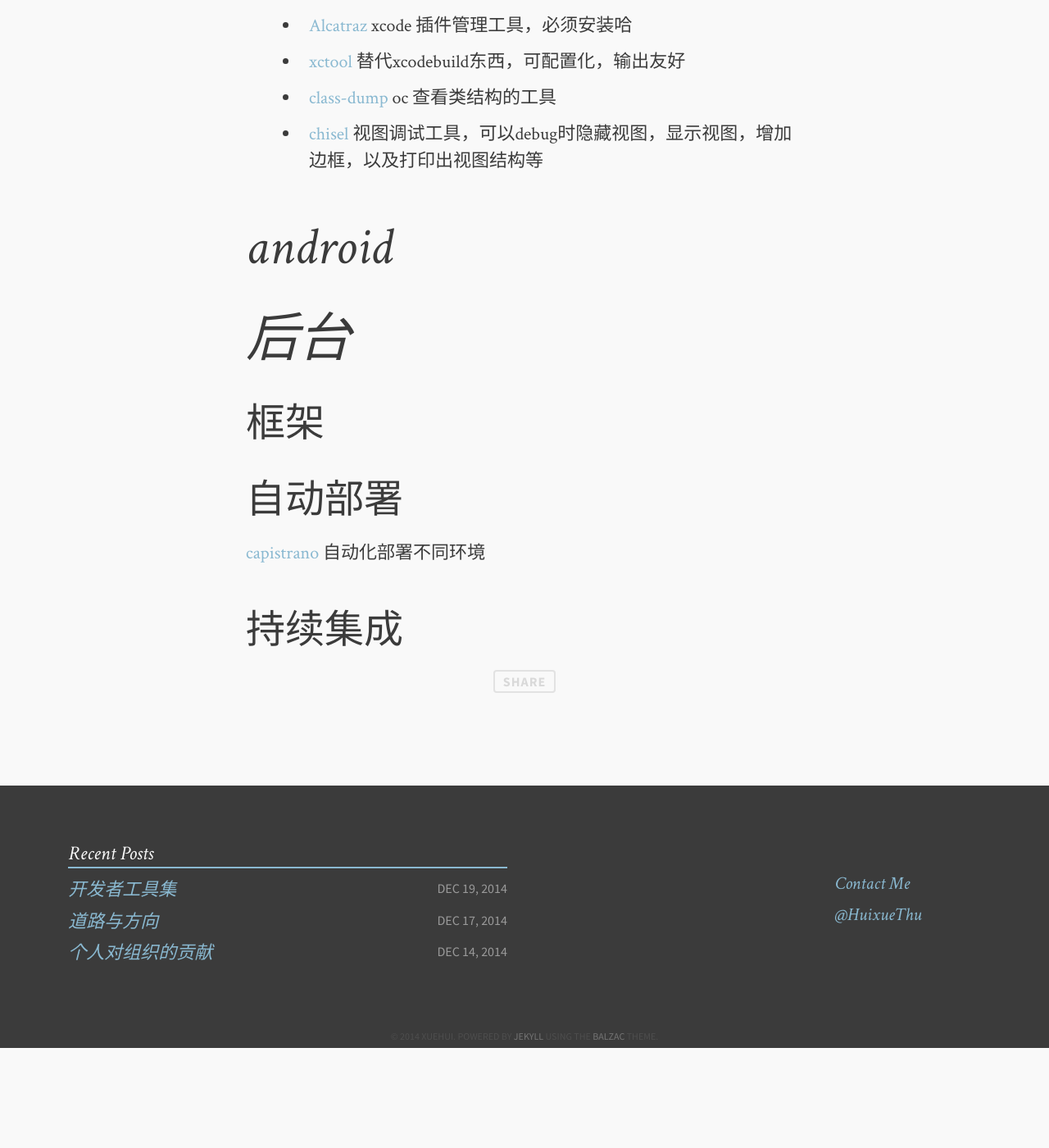
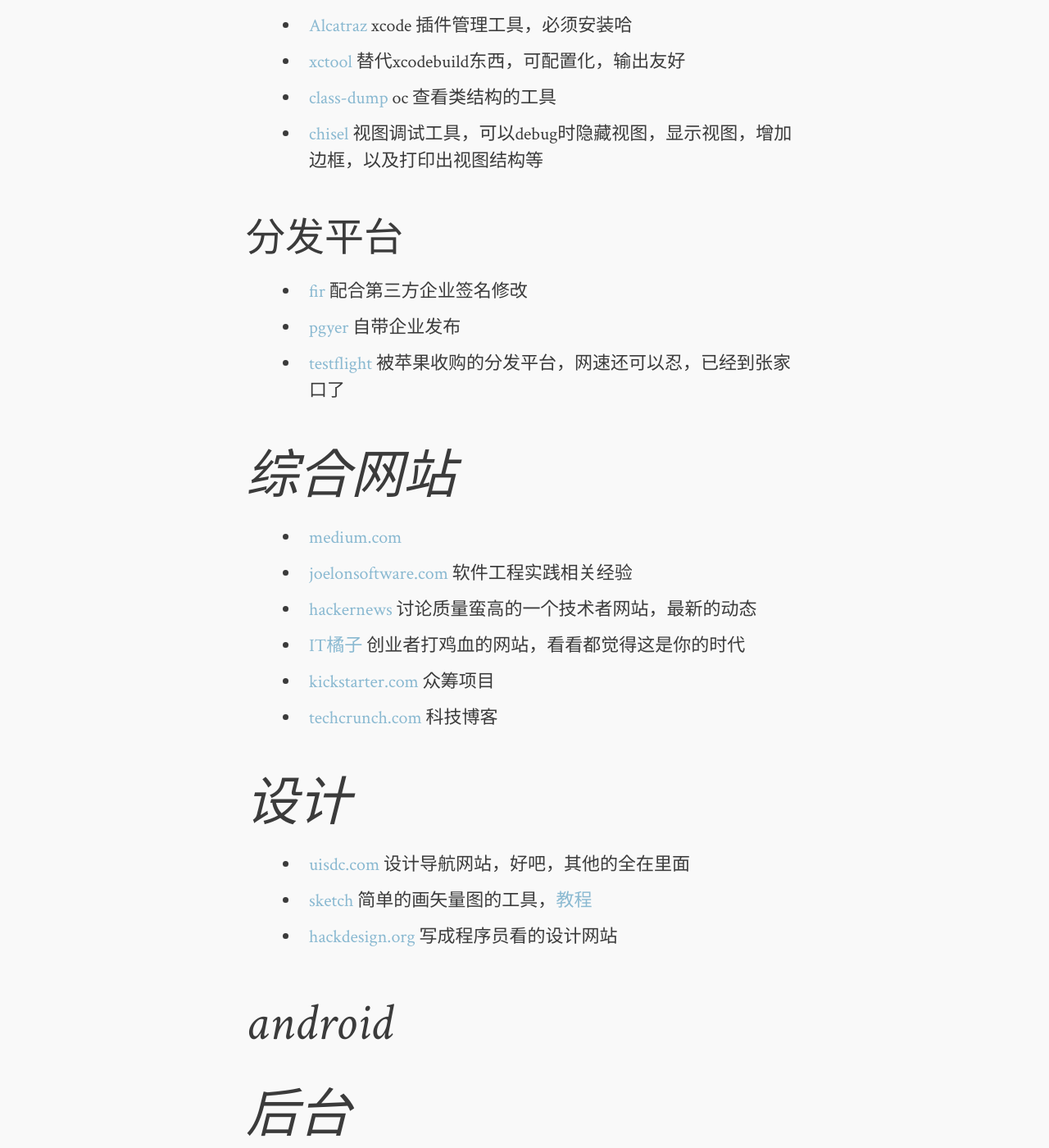
Before and after one commit to landfound/todaylover.github.io, a Jekyll site: the page built from _posts/2014-12-19-developer-tools.md, in a window 1280 px wide and 1400 px high, scrolled down 3824 px. Shown: the whole window at 82% size. Built offline with Jekyll 4.4.1, drawn with Linux system fonts in a browser that asks for light colours; Markdown is read by kramdown in place of the engine named in the settings; comment, search, counter and statistics services are not loaded; before the commit the page ends 5102 px from its top, so only the background shows below that.

Commit message:
usual web site

```diff
--- a/_posts/2014-12-19-developer-tools.md
+++ b/_posts/2014-12-19-developer-tools.md
@@ -56,6 +56,29 @@ category: articles
 * [class-dump](https://github.com/nygard/class-dump) oc 查看类结构的工具
 * [chisel](https://github.com/facebook/chisel) 视图调试工具，可以debug时隐藏视图，显示视图，增加边框，以及打印出视图结构等
 
+## 分发平台
+
+* [fir](http://fir.im)  配合第三方企业签名修改
+* [pgyer](http://pgyer.com) 自带企业发布
+* [testflight](http://testflightapp.com) 被苹果收购的分发平台，网速还可以忍，已经到张家口了
+
+
+
+# 综合网站
+
+* [medium.com](https://medium.com/)
+* [joelonsoftware.com](http://www.joelonsoftware.com/) 软件工程实践相关经验
+* [hackernews](https://news.ycombinator.com/) 讨论质量蛮高的一个技术者网站，最新的动态
+* [IT橘子](http://itjuzi.com/) 创业者打鸡血的网站，看看都觉得这是你的时代
+* [kickstarter.com](https://www.kickstarter.com/) 众筹项目
+* [techcrunch.com](http://techcrunch.com/) 科技博客
+
+#设计
+
+* [uisdc.com](http://hao.uisdc.com/) 设计导航网站，好吧，其他的全在里面
+* [sketch](http://bohemiancoding.com/sketch/) 简单的画矢量图的工具，[教程](https://designcode.io/sketch)
+* [hackdesign.org](https://hackdesign.org/) 写成程序员看的设计网站
+
 
 
 #android
```
